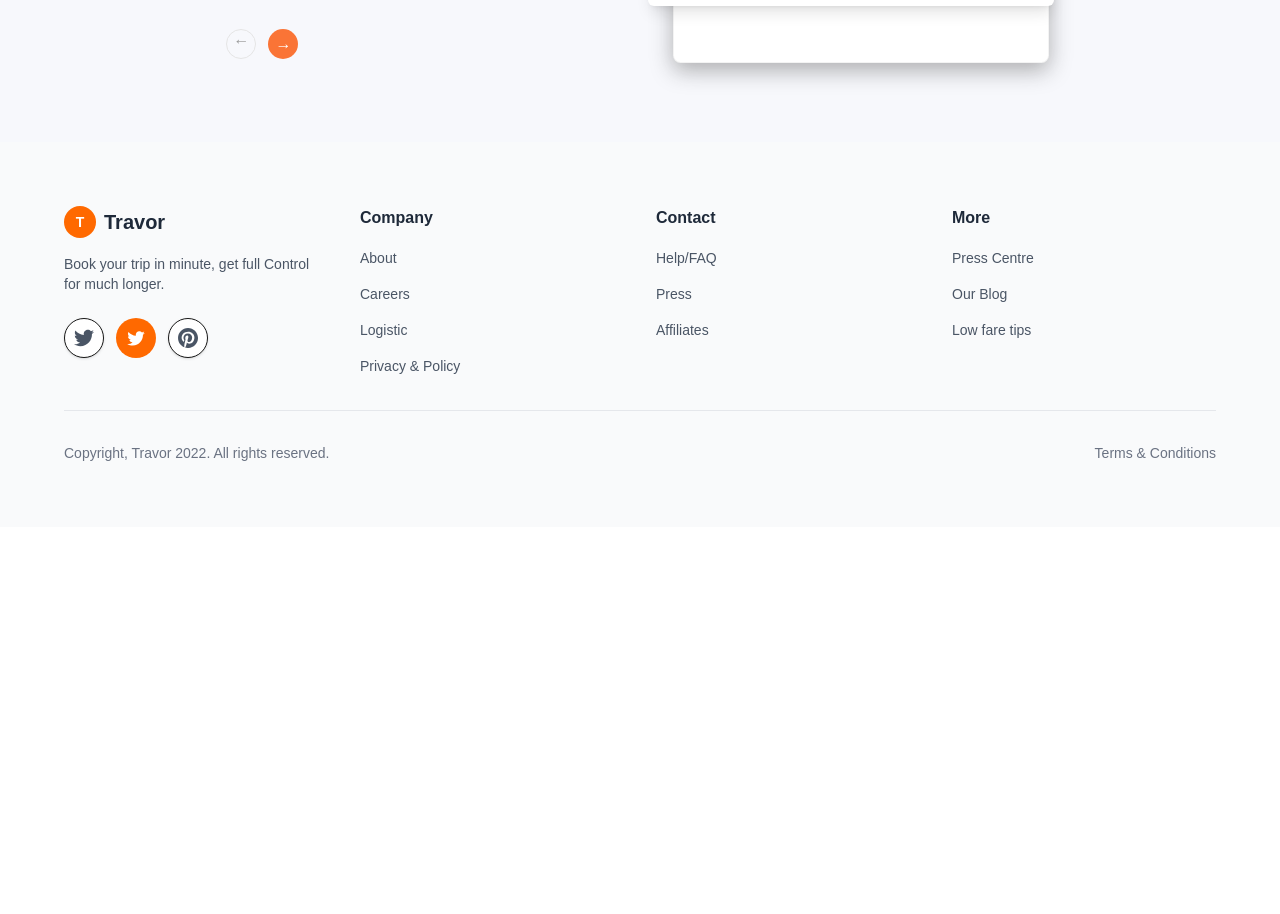
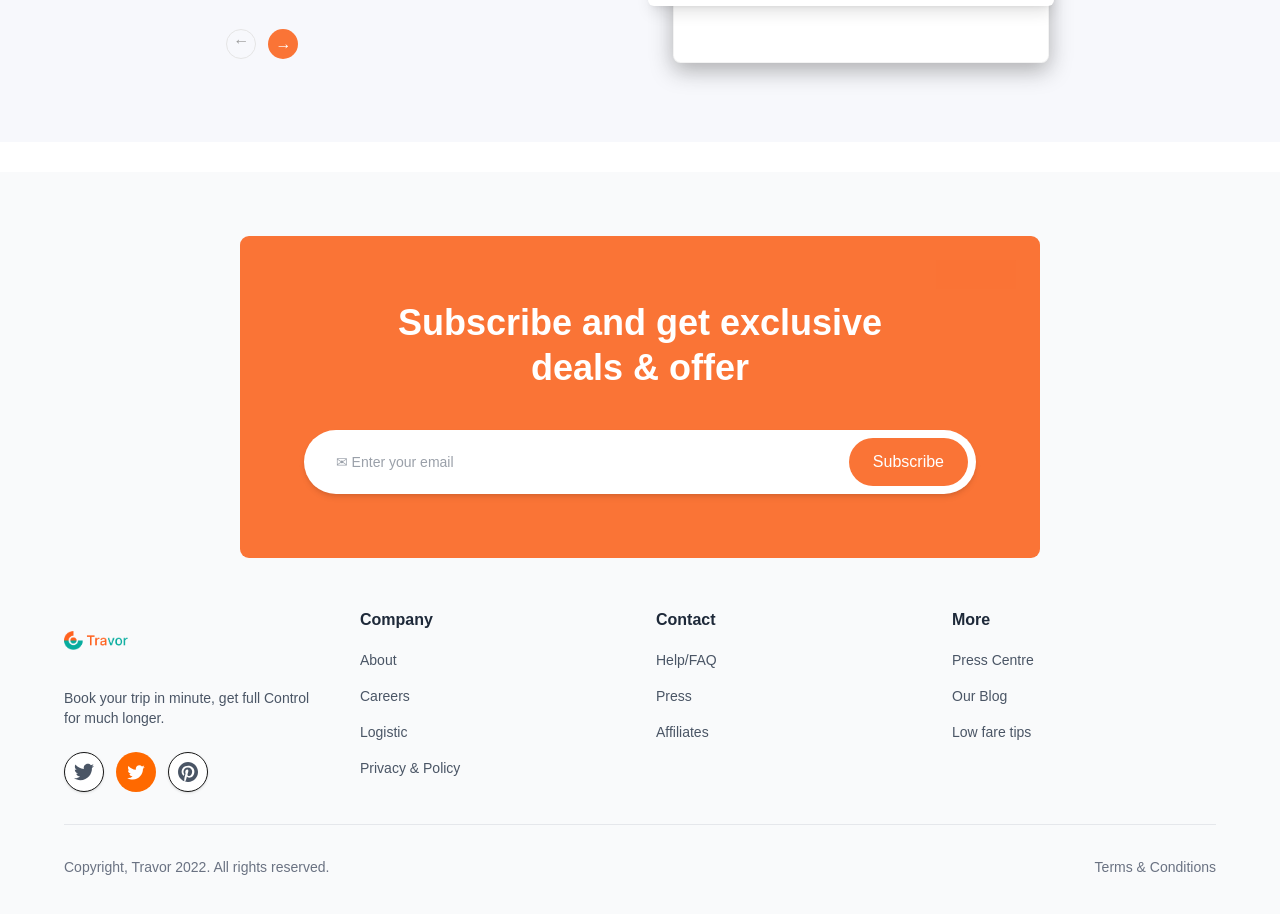
Before and after one commit to pooja-purohit-systango/HTML-CSS, a Next.js app in the folder shopping-template/: page / in a window 1280 px wide. Shown: the part 1800-2714 px from the top of the page. Before the commit the page ends 2327 px from the top, so only its background shows below. Built offline with nearby package versions, Linux system fonts and the light colour scheme.

Commit message:
added a subscribe card

```diff
--- a/shopping-template/app/page.tsx
+++ b/shopping-template/app/page.tsx
@@ -3,6 +3,7 @@ import Header from "@/componentss/Header";
 import Hero from "@/componentss/Hero";
 import Popular from "@/componentss/Popular";
 import Section2 from "@/componentss/Section2";
+import Subscribe from "@/componentss/Subscribe";
 import { Testimonials } from "@/componentss/Testimonials";
 
 export default function Home() {
@@ -13,6 +14,7 @@ export default function Home() {
    <Section2/>
    <Popular/>
    <Testimonials/>
+
    <Footer/>
     </>
   );
--- a/shopping-template/componentss/Footer.tsx
+++ b/shopping-template/componentss/Footer.tsx
@@ -1,32 +1,54 @@
+import Subscribe from "./Subscribe";
+
 export const Footer = () => {
   return (
-    <footer className="w-full bg-gray-50 py-16 px-4">
+    <footer className="w-full bg-gray-50 py-16 px-4 mt-[30px]">
+      <div className="max-w-[800px] mx-auto mb-[50px]">
+        <Subscribe />
+      </div>
+
       <div className="max-w-6xl mx-auto">
         <div className="grid grid-cols-1 md:grid-cols-4 gap-8 mb-8">
-          {/* Brand Section */}
           <div className="md:col-span-1">
             <div className="flex items-center gap-2 mb-4">
-              <div className="w-8 h-8 bg-orange-500 rounded-full flex items-center justify-center">
-                <span className="text-white font-bold text-sm">T</span>
+              <div className=" rounded-full flex items-center justify-center">
+                <img
+                  src="logo.png"
+                  alt="Logo"
+                  width={350}
+                  height={350}
+                  className="w-16 h-16 object-contain"
+                />
               </div>
-              <span className="text-xl font-bold text-gray-800">Travor</span>
             </div>
             <p className="text-gray-600 text-sm mb-6 max-w-xs">
               Book your trip in minute, get full Control for much longer.
             </p>
             <div className="flex gap-3">
               <div className="w-10 h-10 bg-white rounded-full flex items-center justify-center shadow-sm border">
-                <svg className="w-5 h-5 text-gray-600" fill="currentColor" viewBox="0 0 24 24">
+                <svg
+                  className="w-5 h-5 text-gray-600"
+                  fill="currentColor"
+                  viewBox="0 0 24 24"
+                >
                   <path d="M24 4.557c-.883.392-1.832.656-2.828.775 1.017-.609 1.798-1.574 2.165-2.724-.951.564-2.005.974-3.127 1.195-.897-.957-2.178-1.555-3.594-1.555-3.179 0-5.515 2.966-4.797 6.045-4.091-.205-7.719-2.165-10.148-5.144-1.29 2.213-.669 5.108 1.523 6.574-.806-.026-1.566-.247-2.229-.616-.054 2.281 1.581 4.415 3.949 4.89-.693.188-1.452.232-2.224.084.626 1.956 2.444 3.379 4.6 3.419-2.07 1.623-4.678 2.348-7.29 2.04 2.179 1.397 4.768 2.212 7.548 2.212 9.142 0 14.307-7.721 13.995-14.646.962-.695 1.797-1.562 2.457-2.549z" />
                 </svg>
               </div>
               <div className="w-10 h-10 bg-orange-500 rounded-full flex items-center justify-center">
-                <svg className="w-5 h-5 text-white" fill="currentColor" viewBox="0 0 24 24">
+                <svg
+                  className="w-5 h-5 text-white"
+                  fill="currentColor"
+                  viewBox="0 0 24 24"
+                >
                   <path d="M22.46 6c-.77.35-1.6.58-2.46.69.88-.53 1.56-1.37 1.88-2.38-.83.5-1.75.85-2.72 1.05C18.37 4.5 17.26 4 16 4c-2.35 0-4.27 1.92-4.27 4.29 0 .34.04.67.11.98C8.28 9.09 5.11 7.38 3 4.79c-.37.63-.58 1.37-.58 2.15 0 1.49.75 2.81 1.91 3.56-.71 0-1.37-.2-1.95-.5v.03c0 2.08 1.48 3.82 3.44 4.21a4.22 4.22 0 0 1-1.93.07 4.28 4.28 0 0 0 4 2.98 8.521 8.521 0 0 1-5.33 1.84c-.34 0-.68-.02-1.02-.06C3.44 20.29 5.7 21 8.12 21 16 21 20.33 14.46 20.33 8.79c0-.19 0-.37-.01-.56.84-.6 1.56-1.36 2.14-2.23z" />
                 </svg>
               </div>
               <div className="w-10 h-10 bg-white rounded-full flex items-center justify-center shadow-sm border">
-                <svg className="w-5 h-5 text-gray-600" fill="currentColor" viewBox="0 0 24 24">
+                <svg
+                  className="w-5 h-5 text-gray-600"
+                  fill="currentColor"
+                  viewBox="0 0 24 24"
+                >
                   <path d="M12.017 0C5.396 0 .029 5.367.029 11.987c0 5.079 3.158 9.417 7.618 11.174-.105-.949-.199-2.403.041-3.439.219-.937 1.406-5.957 1.406-5.957s-.359-.72-.359-1.781c0-1.663.967-2.911 2.168-2.911 1.024 0 1.518.769 1.518 1.688 0 1.029-.653 2.567-.992 3.992-.285 1.193.6 2.165 1.775 2.165 2.128 0 3.768-2.245 3.768-5.487 0-2.861-2.063-4.869-5.008-4.869-3.41 0-5.409 2.562-5.409 5.199 0 1.033.394 2.143.889 2.741.099.12.112.225.085.345-.09.375-.293 1.199-.334 1.363-.053.225-.172.271-.402.165-1.495-.69-2.433-2.878-2.433-4.646 0-3.776 2.748-7.252 7.92-7.252 4.158 0 7.392 2.967 7.392 6.923 0 4.135-2.607 7.462-6.233 7.462-1.214 0-2.357-.629-2.75-1.378l-.748 2.853c-.271 1.043-1.002 2.35-1.492 3.146C9.57 23.812 10.763 24.009 12.017 24.009c6.624 0 11.99-5.367 11.99-11.988C24.007 5.367 18.641.001 12.017.001z" />
                 </svg>
               </div>
@@ -38,22 +60,34 @@ export const Footer = () => {
             <h3 className="font-bold text-gray-800 mb-4">Company</h3>
             <ul className="space-y-3">
               <li>
-                <a href="#" className="text-gray-600 hover:text-gray-800 text-sm">
+                <a
+                  href="#"
+                  className="text-gray-600 hover:text-gray-800 text-sm"
+                >
                   About
                 </a>
               </li>
               <li>
-                <a href="#" className="text-gray-600 hover:text-gray-800 text-sm">
+                <a
+                  href="#"
+                  className="text-gray-600 hover:text-gray-800 text-sm"
+                >
                   Careers
                 </a>
               </li>
               <li>
-                <a href="#" className="text-gray-600 hover:text-gray-800 text-sm">
+                <a
+                  href="#"
+                  className="text-gray-600 hover:text-gray-800 text-sm"
+                >
                   Logistic
                 </a>
               </li>
               <li>
-                <a href="#" className="text-gray-600 hover:text-gray-800 text-sm">
+                <a
+                  href="#"
+                  className="text-gray-600 hover:text-gray-800 text-sm"
+                >
                   Privacy & Policy
                 </a>
               </li>
@@ -65,17 +99,26 @@ export const Footer = () => {
             <h3 className="font-bold text-gray-800 mb-4">Contact</h3>
             <ul className="space-y-3">
               <li>
-                <a href="#" className="text-gray-600 hover:text-gray-800 text-sm">
+                <a
+                  href="#"
+                  className="text-gray-600 hover:text-gray-800 text-sm"
+                >
                   Help/FAQ
                 </a>
               </li>
               <li>
-                <a href="#" className="text-gray-600 hover:text-gray-800 text-sm">
+                <a
+                  href="#"
+                  className="text-gray-600 hover:text-gray-800 text-sm"
+                >
                   Press
                 </a>
               </li>
               <li>
-                <a href="#" className="text-gray-600 hover:text-gray-800 text-sm">
+                <a
+                  href="#"
+                  className="text-gray-600 hover:text-gray-800 text-sm"
+                >
                   Affiliates
                 </a>
               </li>
@@ -87,17 +130,26 @@ export const Footer = () => {
             <h3 className="font-bold text-gray-800 mb-4">More</h3>
             <ul className="space-y-3">
               <li>
-                <a href="#" className="text-gray-600 hover:text-gray-800 text-sm">
+                <a
+                  href="#"
+                  className="text-gray-600 hover:text-gray-800 text-sm"
+                >
                   Press Centre
                 </a>
               </li>
               <li>
-                <a href="#" className="text-gray-600 hover:text-gray-800 text-sm">
+                <a
+                  href="#"
+                  className="text-gray-600 hover:text-gray-800 text-sm"
+                >
                   Our Blog
                 </a>
               </li>
               <li>
-                <a href="#" className="text-gray-600 hover:text-gray-800 text-sm">
+                <a
+                  href="#"
+                  className="text-gray-600 hover:text-gray-800 text-sm"
+                >
                   Low fare tips
                 </a>
               </li>
@@ -106,12 +158,14 @@ export const Footer = () => {
         </div>
 
         <div className="border-t border-gray-200 pt-8 flex flex-col md:flex-row justify-between items-center">
-          <p className="text-gray-500 text-sm mb-4 md:mb-0">Copyright, Travor 2022. All rights reserved.</p>
+          <p className="text-gray-500 text-sm mb-4 md:mb-0">
+            Copyright, Travor 2022. All rights reserved.
+          </p>
           <a href="#" className="text-gray-500 hover:text-gray-700 text-sm">
             Terms & Conditions
           </a>
         </div>
       </div>
     </footer>
-  )
-}
+  );
+};
--- /dev/null
+++ b/shopping-template/componentss/Subscribe.tsx
@@ -0,0 +1,55 @@
+'use client'
+import React, { useState } from "react";
+
+const Subscribe = () => {
+  const [email, setEmail] = useState("");
+
+  const handleSubmit = (e: any) => {
+    e.preventDefault();
+    if (email) {
+      alert(`Subscribed with email: ${email}`);
+      setEmail("");
+    }
+  };
+
+  return (
+    <div className="bg-[#FA7436] text-white rounded-[9px] py-16 px-4 relative overflow-hidden text-center">
+
+      <img
+        src="/tree.png"
+        alt="Tree Illustration"
+        className="absolute right-6 top-6 opacity-20 w-[80px] h-auto pointer-events-none"
+      />
+
+
+      <h2 className="text-[28px] sm:text-[36px] font-bold leading-tight mb-10 relative z-10">
+        Subscribe and get exclusive <br />
+        <span className="text-white">deals & offer</span>
+      </h2>
+
+      <form
+        onSubmit={handleSubmit}
+        className="relative z-10 w-full max-w-2xl mx-auto"
+      >
+        <div className="bg-white flex items-center justify-between rounded-full px-2 py-2 shadow-md">
+          <input
+            type="email"
+            value={email}
+            onChange={(e) => setEmail(e.target.value)}
+            placeholder="✉ Enter your email"
+            className="flex-1 px-6 py-3 rounded-l-full text-gray-700 text-sm outline-none"
+            required
+          />
+          <button
+            type="submit"
+            className="bg-[#FA7436] text-white px-6 py-3 rounded-full font-medium hover:opacity-90 transition"
+          >
+            Subscribe
+          </button>
+        </div>
+      </form>
+    </div>
+  );
+};
+
+export default Subscribe;
```
Also changed, not shown: shopping-template/package.json (+7 -7 lines), shopping-template/public/tree.png (added), 1 other file (tests, documents, lock files or other folders).
